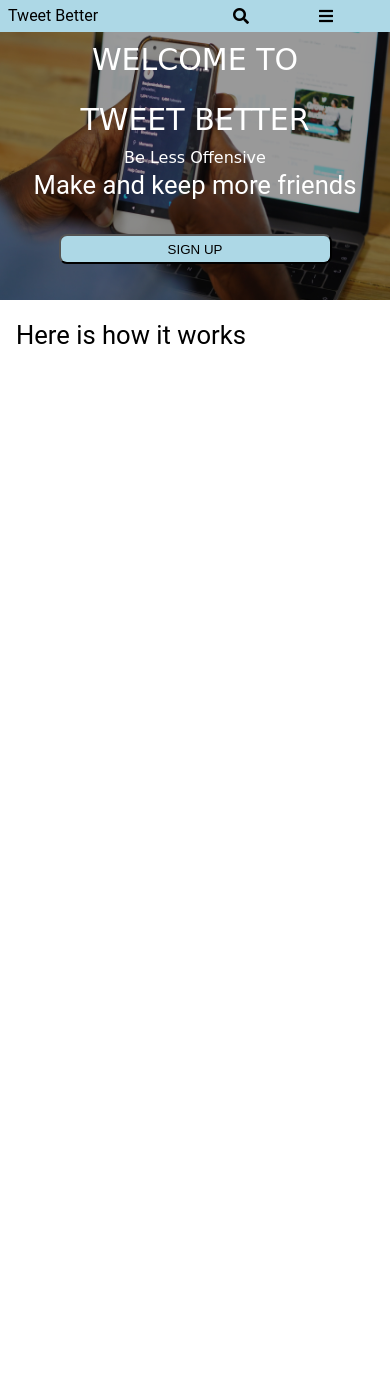
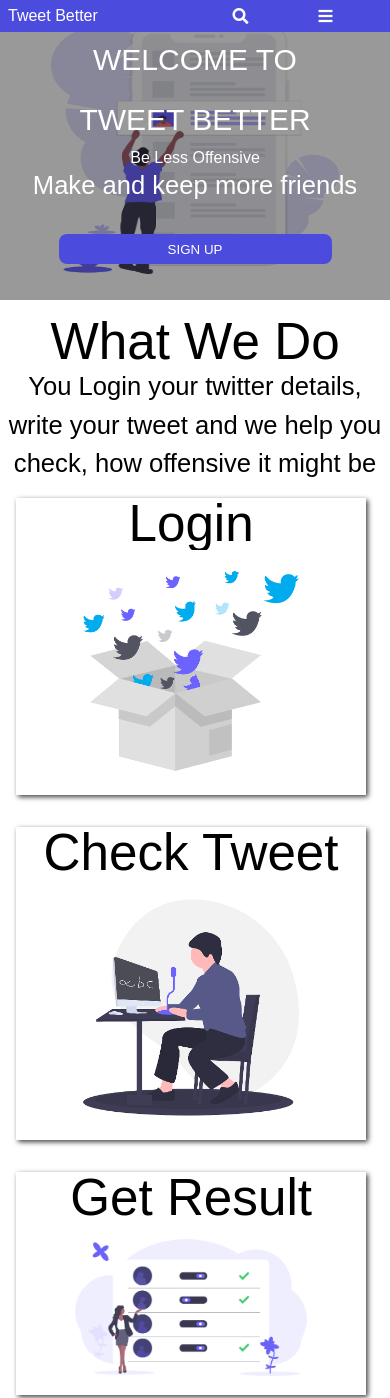
Before and after one commit to tweet-better-build-week-2/UI_2, a website: page index.html in a window 390 px wide. Shown: the top 1398 px of the page. Before the commit the page ends 844 px from the top, so only its background shows below. Drawn offline with Linux system fonts and the light colour scheme; a web font is replaced by a local one.

Commit message:
created main section - styled for mobile view - styled for Tab view - styled for mobile view

```diff
--- a/Component/navigationComponent/navigation.less
+++ b/Component/navigationComponent/navigation.less
@@ -14,6 +14,9 @@
         margin: 0.5rem;
         width: @width;
         .left-nav-item{
+            a{
+                color: white;
+            }
             @media(@mediaTab){
                 margin-left: 0;
             }
@@ -24,22 +27,29 @@
             .show-nav-item{
                 .displayFlex(row, space-around);
                 i{
+                    color: white;
                     padding: 0 25px;
                     margin-left:20px;
                 }
-                @media(@mediaDesktop) {
+                @media(@mediaTab) {
                     display: none;
                 }
             }
         }
         .links{
             display: none;
+            @media(@mediaTab) {
+                .displayFlex(row, center);
+                a {
+                    padding: 2rem 1rem;
+                    color: white;
+                    text-decoration: none;
+                }
+            };
             @media(@mediaDesktop) {
             .displayFlex(row, space-around);
             a {
-                text-decoration: none;
-                padding: 2rem 5rem;
-                color: black;
+                padding: 2rem 3rem;
             }
 
             }
@@ -50,7 +60,7 @@
             a {
                 padding: .1rem;
                 text-decoration: none;
-                color: black
+                color: white
             }
         }
         @media(@mediaTab){
--- a/index.html
+++ b/index.html
@@ -4,6 +4,7 @@
     <meta charset="UTF-8">
     <meta name="viewport" content="width=device-width, initial-scale=1.0">
     <meta http-equiv="X-UA-Compatible" content="ie=edge">
+    <link href="https://fonts.googleapis.com/css?family=Roboto&display=swap" rel="stylesheet">
     <link rel="stylesheet" href="https://use.fontawesome.com/releases/v5.8.2/css/all.css" integrity="sha384-oS3vJWv+0UjzBfQzYUhtDYW+Pj2yciDJxpsK1OYPAYjqT085Qq/1cq5FLXAZQ7Ay" crossorigin="anonymous">
     <link rel="stylesheet" href="/css/index.css">
     <script src="/Component/navigationComponent/navigation.js" async></script>
@@ -39,9 +40,23 @@
                 </div>
             </section>
             <section class="main-section">
-                <p>Here is how it works</p>
-                <div class="card">
-
+                <div class="info">
+                    <h2> What We Do</h2>
+                    <p>You Login your twitter details, write your tweet and we help you check, how offensive it might be</p>
+                </div>
+                <div class="card-section">
+                    <div class="card-login">
+                        <h2>Login</h2>
+                        <img src="/assests/card-1.png" alt="login" srcset="">
+                    </div>
+                    <div class="card-login">
+                        <h2>Check Tweet</h2>
+                        <img src="/assests/card-2.png" alt="login" srcset="">
+                    </div>
+                    <div class="card-login">
+                        <h2>Get Result</h2>
+                        <img src="/assests/card-3.png" alt="login" srcset="">
+                    </div>
                 </div>
             </section>
     </div>
--- a/less/index.less
+++ b/less/index.less
@@ -1,3 +1,4 @@
+@import url('https://fonts.googleapis.com/css?family=Montserrat&display=swap');
 @import 'normalise.less';
 @import 'variable.less';
 @import 'mixins.less';
@@ -11,11 +12,12 @@
 }
 
 html, body {
-    font-family: 'Roboto', sans-serif;
+    font-family: 'Montserrat', sans-serif;
   }
 
   h1, h2, h3, h4, h5 {
-    font-family: 'Indie Flower', cursive;
+    // font-family: 'Indie Flower', cursive;
+    font-family: 'Montserrat' , sans-serif;
   }
 
   h1 {
--- a/less/section.less
+++ b/less/section.less
@@ -1,7 +1,7 @@
 .top-section{
     position: relative;
     width:100%;
-    background-image: url('/assests/card.jpg');
+    background-image: url('/assests/header.png');
     background-repeat: no-repeat;
     background-size: 100% 100%;
     height: 300px;
@@ -31,8 +31,13 @@
          margin-top: 30px;
          width: 70%;
          height: 10%;
+         border: none;
          border-radius: .5rem;
+         color: white;
          background-color: @lightBlueColor;
+         @media(@mediaTab) {
+             width: 32%
+         }
          @media(@mediaDesktop) {
              width: 30%
          }
@@ -40,9 +45,34 @@
     }
     @media(@mediaDesktop) {
         height: 500px;
+        width: 95%;
+        margin: 3rem
     }
 }
 
 .main-section{
-    margin: 1rem;
+    margin: 1rem auto;
+    .info{
+        text-align: center;
+    }
 }
+
+.card-section{
+    .displayFlex(column, space-around);
+    width: 98%;
+    @media(@mediaDesktop){
+        .displayFlex(row, space-around);
+        width: 95%;
+        margin: 3rem
+    };
+    .card-login{
+        text-align: center;
+        -webkit-box-shadow: 2px 2px 5px 0px rgba(0,0,0,0.75);
+        -moz-box-shadow: 2px 2px 5px 0px rgba(0,0,0,0.75);
+        box-shadow: 2px 2px 5px 0px rgba(0,0,0,0.75);
+        margin: 1rem;
+        img {
+            width: 80%
+        }
+    }
+}
--- a/less/variable.less
+++ b/less/variable.less
@@ -4,7 +4,7 @@
 @fontSize: 2.5rem;
 @display: flex;
 
-@lightBlueColor: #ADD8E6;
+@lightBlueColor: #4b4cde;
 @silverWhiteColor: silver;
 @purpleColor: #800080;
 
```
Also changed, not shown: assests/card-1.png (added), assests/card-2.png (added), assests/card-3.png (added), assests/header.png (added), assests/undraw_online_1qud.png (added), css/index.css, 2 other files.
